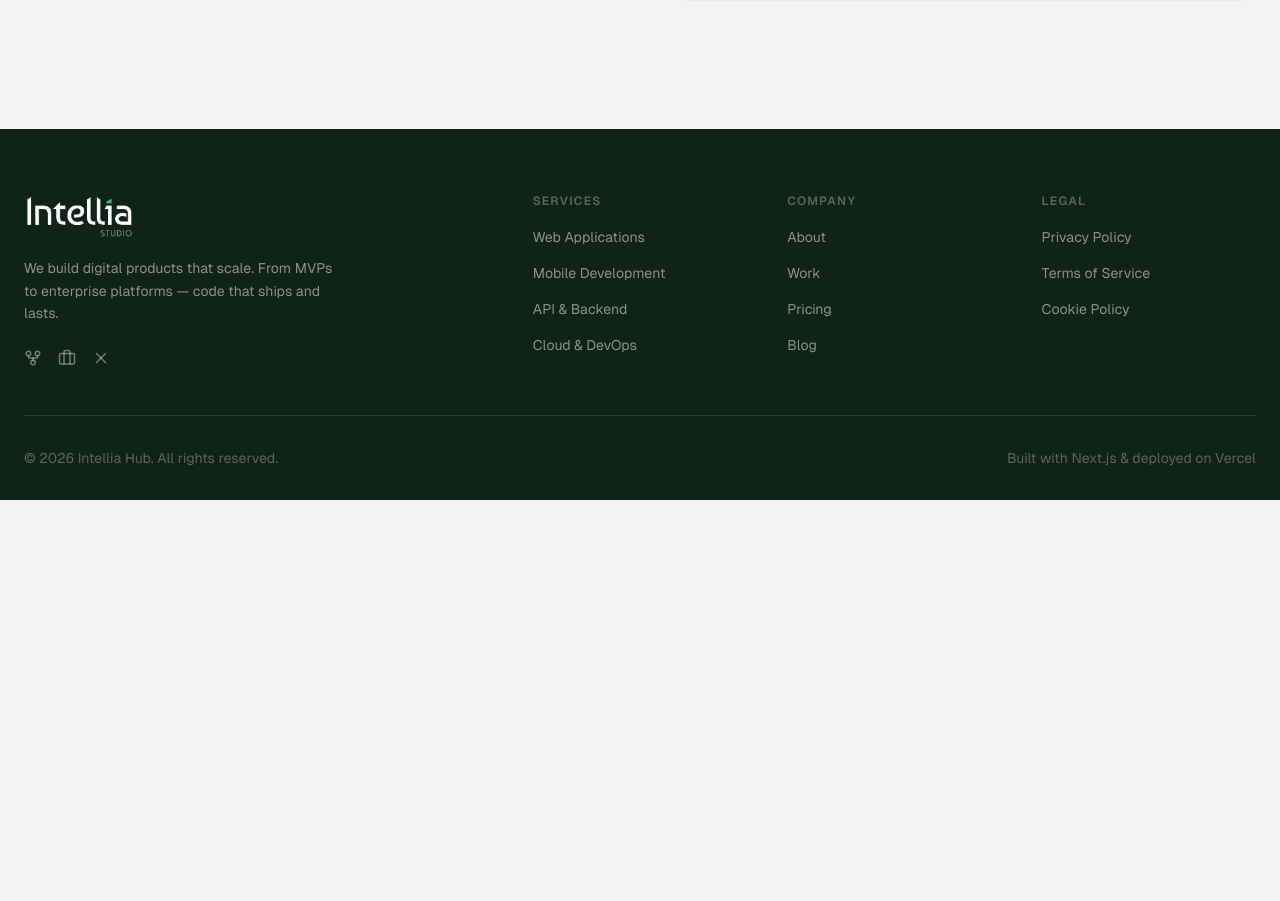
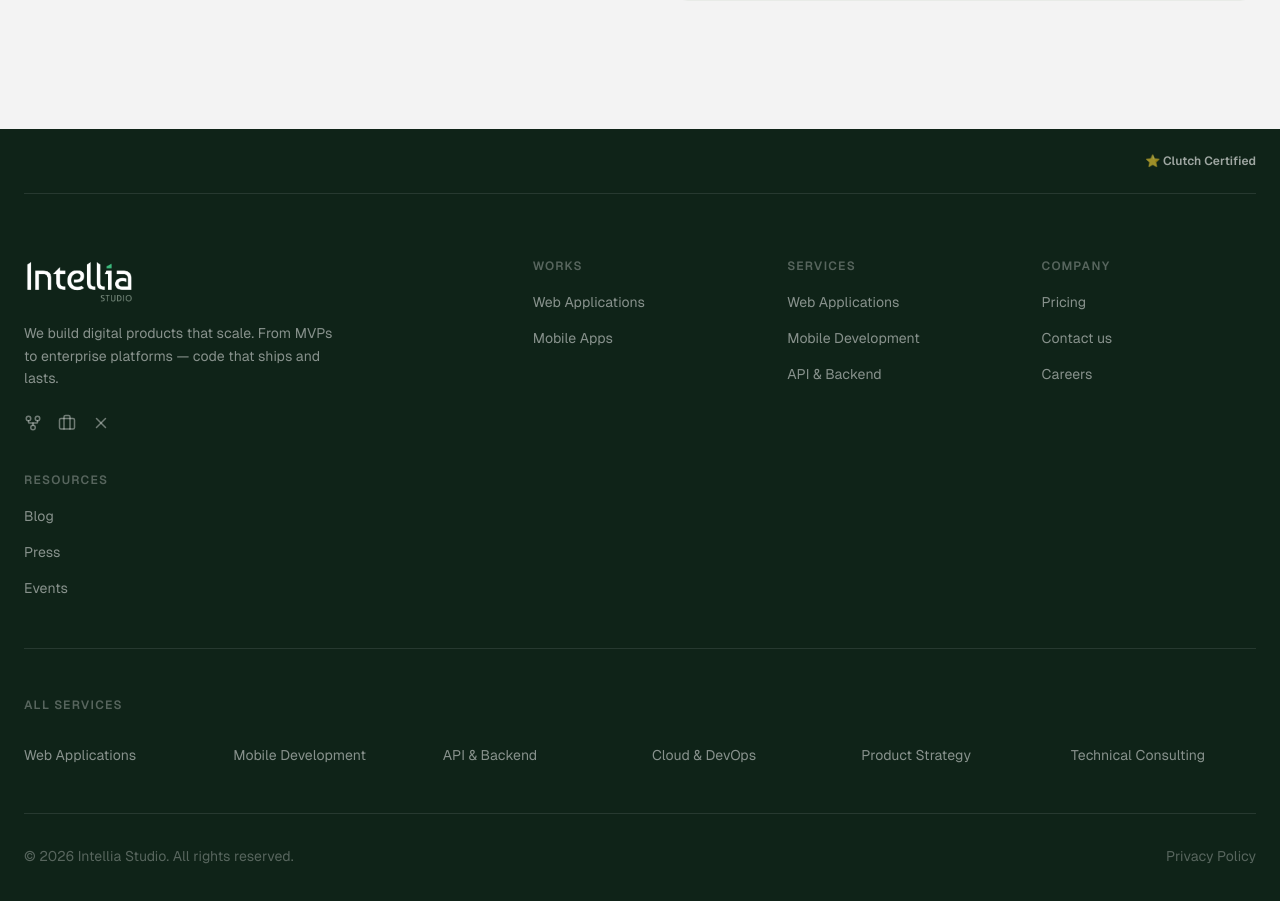
Before and after one commit to daniamoralesperea/intellia-studio, a Next.js app: page / in a window 1280 px wide. Shown: the part 6100-7001 px from the top of the page. Before the commit the page ends 6600 px from the top, so only its background shows below. Built offline with nearby package versions, Linux system fonts and the light colour scheme.

Commit message:
refactor: Restructure footer with Clutch badge and improved layout

```diff
--- a/src/components/layout/Footer.tsx
+++ b/src/components/layout/Footer.tsx
@@ -3,22 +3,24 @@ import Image from "next/image";
 import Link from "next/link";
 
 const footerLinks = {
+  Works: [
+    { label: "Web Applications", href: "#portfolio" },
+    { label: "Mobile Apps", href: "#portfolio" },
+  ],
   Services: [
     { label: "Web Applications", href: "#services" },
     { label: "Mobile Development", href: "#services" },
     { label: "API & Backend", href: "#services" },
-    { label: "Cloud & DevOps", href: "#services" },
   ],
   Company: [
-    { label: "About", href: "#" },
-    { label: "Work", href: "#portfolio" },
     { label: "Pricing", href: "#pricing" },
+    { label: "Contact us", href: "#contact" },
+    { label: "Careers", href: "#" },
+  ],
+  Resources: [
     { label: "Blog", href: "#" },
-  ],
-  Legal: [
-    { label: "Privacy Policy", href: "#" },
-    { label: "Terms of Service", href: "#" },
-    { label: "Cookie Policy", href: "#" },
+    { label: "Press", href: "#" },
+    { label: "Events", href: "#" },
   ],
 };
 
@@ -28,11 +30,34 @@ const socialLinks = [
   { icon: X, label: "Twitter", href: "#" },
 ];
 
+const allServices = [
+  { label: "Web Applications", href: "#services" },
+  { label: "Mobile Development", href: "#services" },
+  { label: "API & Backend", href: "#services" },
+  { label: "Cloud & DevOps", href: "#services" },
+  { label: "Product Strategy", href: "#services" },
+  { label: "Technical Consulting", href: "#services" },
+];
+
 export default function Footer() {
   return (
     <footer className="bg-accent text-white">
-      <div className="max-w-7xl mx-auto px-6 pt-16 pb-8">
-        {/* Top row */}
+      <div className="max-w-7xl mx-auto px-6">
+        {/* Clutch Badge */}
+        <div className="flex justify-end py-6 border-b border-white/10">
+          <Link
+            href="https://clutch.co/profile/intellia-studio"
+            target="_blank"
+            rel="noopener noreferrer"
+            className="text-xs font-semibold text-white/60 hover:text-white transition-colors"
+          >
+            ⭐ Clutch Certified
+          </Link>
+        </div>
+
+        {/* Main Content */}
+        <div className="py-16">
+          {/* Top section: Logo + Links */}
           <div className="grid grid-cols-1 md:grid-cols-2 lg:grid-cols-5 gap-10 pb-12 border-b border-white/10">
             {/* Brand */}
             <div className="lg:col-span-2">
@@ -85,14 +110,36 @@ export default function Footer() {
             ))}
           </div>
 
-        {/* Bottom row */}
+          {/* All Services Section */}
+          <div className="py-12 border-b border-white/10">
+            <p className="text-xs font-semibold tracking-widest uppercase text-white/30 mb-8">
+              All services
+            </p>
+            <div className="grid grid-cols-2 md:grid-cols-3 lg:grid-cols-6 gap-6">
+              {allServices.map((service) => (
+                <Link
+                  key={service.label}
+                  href={service.href}
+                  className="text-sm text-white/50 hover:text-white transition-colors"
+                >
+                  {service.label}
+                </Link>
+              ))}
+            </div>
+          </div>
+
+          {/* Bottom footer */}
           <div className="flex flex-col md:flex-row items-center justify-between gap-4 pt-8">
             <p className="text-sm text-white/30">
-            © {new Date().getFullYear()} Intellia Hub. All rights reserved.
+              © {new Date().getFullYear()} Intellia Studio. All rights reserved.
             </p>
-          <p className="text-sm text-white/30">
-            Built with Next.js & deployed on Vercel
-          </p>
+            <Link
+              href="#"
+              className="text-sm text-white/30 hover:text-white transition-colors"
+            >
+              Privacy Policy
+            </Link>
+          </div>
         </div>
       </div>
     </footer>
```
Lines whose indentation alone changed are shown as unchanged.
